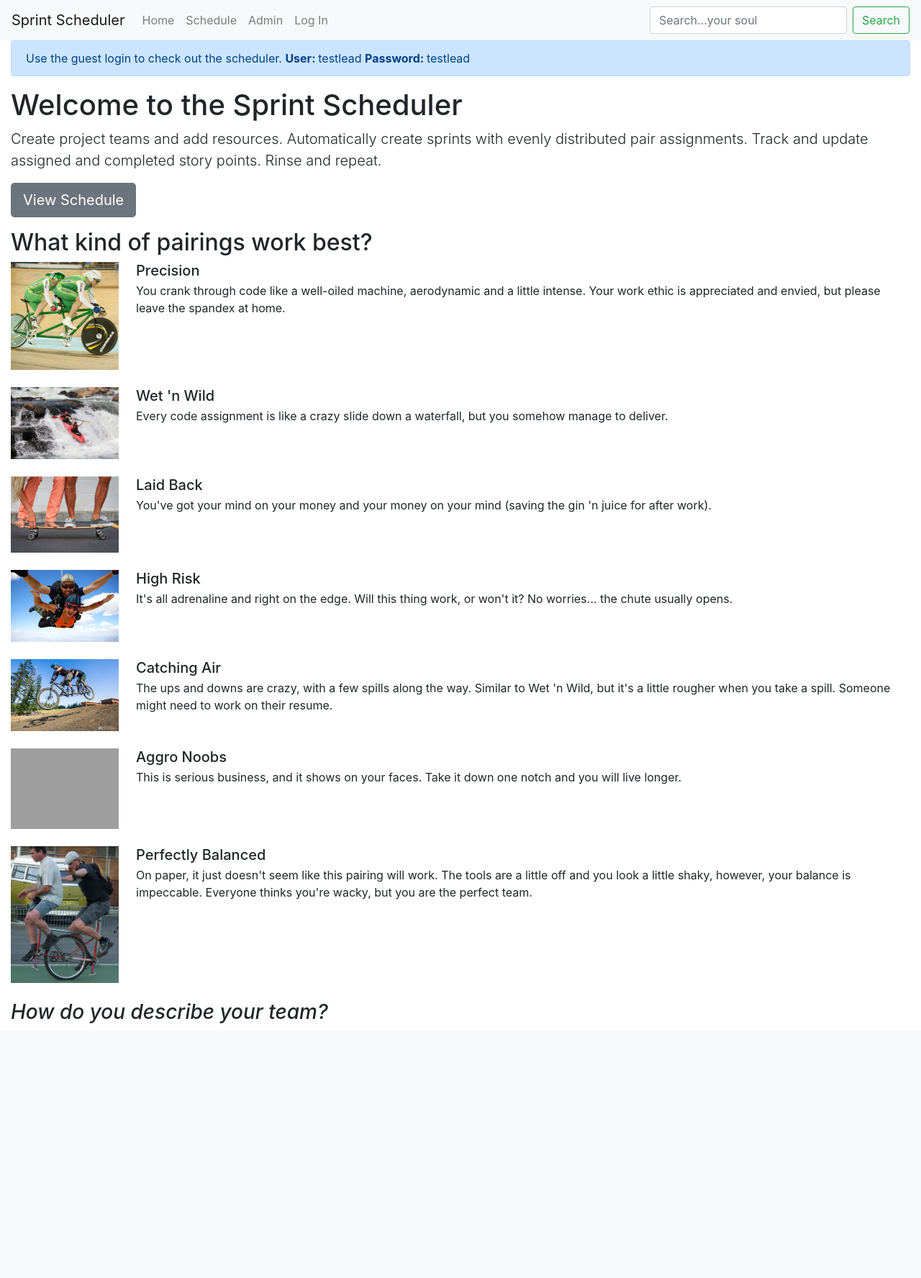
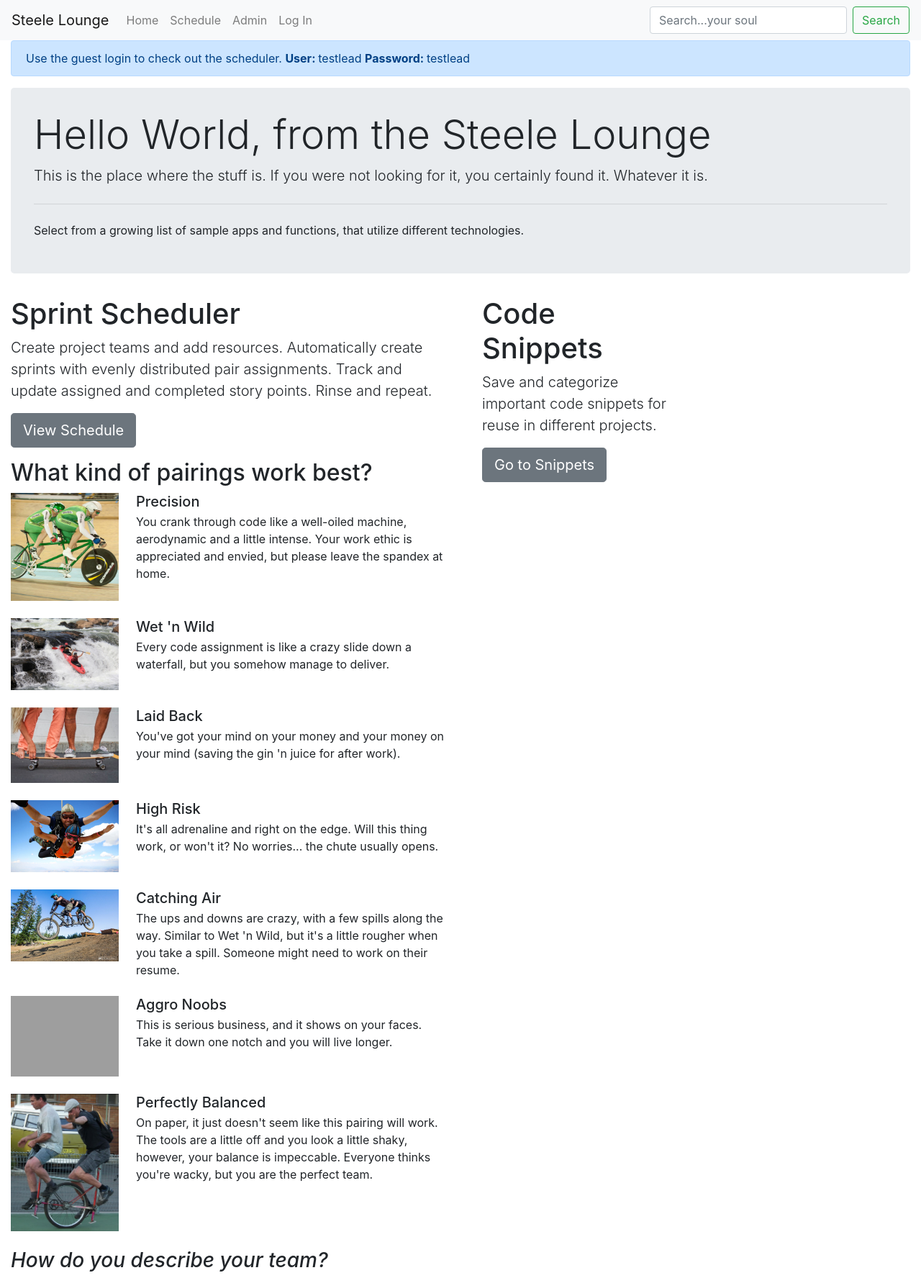
Before and after one commit to csteele5/Multi-technology-stack, a Django app: page / in a window 1280 px wide. Shown: the whole page at 72% size. Before the commit the page ends 1422 px from the top, so only its background shows below. Run offline with Django 3.2, Linux system fonts and the light colour scheme; some libraries are stand-ins or nearby versions; grey boxes are pictures that could not be loaded.

Commit message:
modify base, home and navbar to set up for additional functions.

```diff
--- a/img-baseclient/templates/base.html
+++ b/img-baseclient/templates/base.html
@@ -11,7 +11,7 @@
     <!-- <link rel="stylesheet" href="https://maxcdn.bootstrapcdn.com/font-awesome/4.5.0/css/font-awesome.min.css">
      -->
     <link rel="stylesheet" href="https://use.fontawesome.com/releases/v5.8.2/css/all.css">
-    <title>Sprint Scheduler</title>
+    <title>Steele Lounge</title>
   </head>
   <body>
     {% include 'navbar.html' %}
--- a/img-baseclient/templates/home.html
+++ b/img-baseclient/templates/home.html
@@ -9,9 +9,19 @@ Use the guest login to check out the scheduler.  <b>User: </b>testlead <b>Passwo
 </div>
 {% endif %}
 
+<div class="jumbotron" style="padding: 2rem !important">
+  <h1 class="display-4">Hello World, from the Steele Lounge</h1>
+  <p class="lead">This is the place where the stuff is. If you were not looking for it, you certainly found it. Whatever it is.</p>
+  <hr class="my-4">
+  <p>Select from a growing list of sample apps and functions, that utilize different technologies.</p>
+  <!-- <a class="btn btn-primary btn-lg" href="#" role="button">Learn more</a> -->
+</div>
+
+<div class="row">
+  <div class="col-6">
     <div class="row align-items-center container-lg">
       <div class="col-lg">
-        <h1 class="cover-heading">Welcome to the Sprint Scheduler</h1>
+          <h1 class="cover-heading">Sprint Scheduler</h1>
           <p class="lead">Create project teams and add resources. Automatically create sprints with evenly distributed pair assignments.
              Track and update assigned and completed story points. Rinse and repeat.
           </p>
@@ -73,5 +83,21 @@ Use the guest login to check out the scheduler.  <b>User: </b>testlead <b>Passwo
       </li>
     </ul>
     <h3><i>How do you describe your team?</i></h3>
+  </div>
+  <div class="col-6">
+    <div class="col-6">
+      <div class="row align-items-center container-lg">
+        <div class="col-lg">
+            <h1 class="cover-heading">Code Snippets</h1>
+            <p class="lead">Save and categorize important code snippets for reuse in different projects.
+            </p>
+            <p class="lead">
+              <a href="{% url 'schedule:sprint-list' %}" class="btn btn-lg btn-secondary">Go to Snippets</a>
+            </p>
+        </div>
+    </div>
+  </div>
+
+</div>
 
 {% endblock %}
--- a/img-baseclient/templates/navbar.html
+++ b/img-baseclient/templates/navbar.html
@@ -1,5 +1,5 @@
 <nav class="navbar navbar-expand-lg navbar-light bg-light">
-  <a class="navbar-brand" href="/">Sprint Scheduler</a>
+  <a class="navbar-brand" href="/">Steele Lounge</a>
   <button class="navbar-toggler" type="button" data-toggle="collapse" data-target="#navbarSupportedContent" aria-controls="navbarSupportedContent" aria-expanded="false" aria-label="Toggle navigation">
     <span class="navbar-toggler-icon"></span>
   </button>
```
Lines whose indentation alone changed are shown as unchanged.
